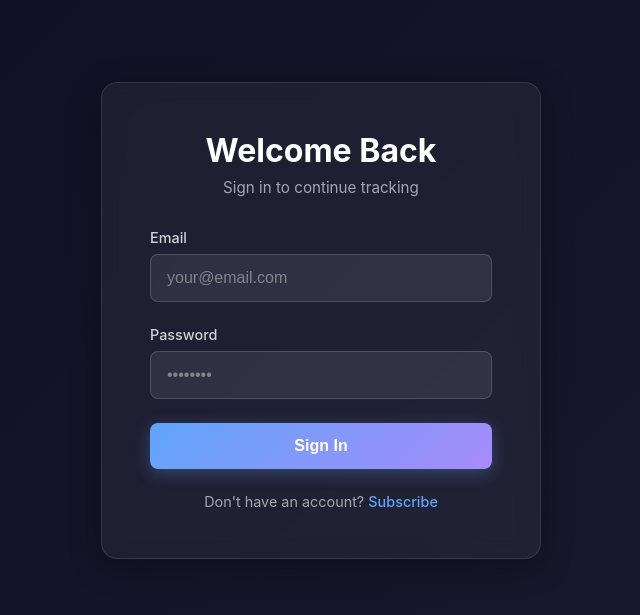
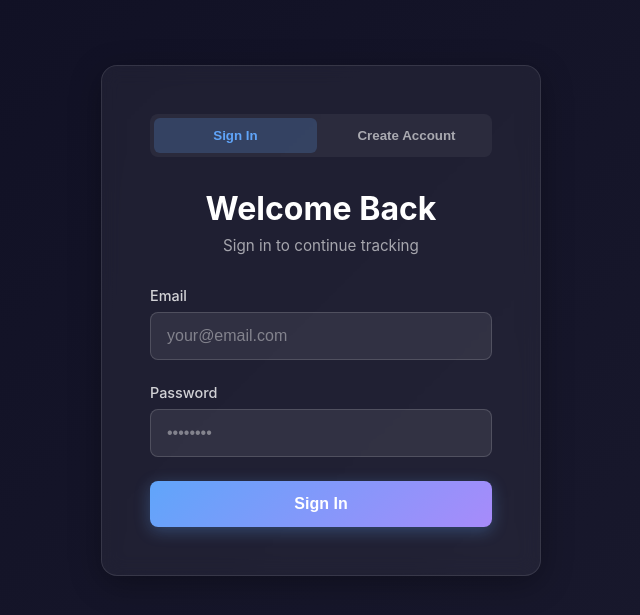
Before and after one commit to DenverDawgs18/Chronicle, a Flask app: page /login in a window 1280 px wide. Shown: the part 80-695 px from the top of the page, without its empty margins (319-959 px from the left). Run offline with Flask 3, Linux system fonts and the light colour scheme.

Commit message:
Improved onboarding

```diff
--- a/app.py
+++ b/app.py
@@ -92,30 +92,37 @@ def login():
 
     return render_template('login.html')
 
-@app.route('/register', methods=['POST'])
+@app.route('/register', methods=['GET', 'POST'])
 def register():
-    data = request.get_json()
-    email = data.get('email', '').lower().strip()
-    password = data.get('password', '')
+    if current_user.is_authenticated:
+        return redirect(url_for('tracker') if current_user.subscribed else url_for('subscribe'))
 
-    if not email or not password:
-        return jsonify({'error': 'Email and password required'}), 400
+    if request.method == 'POST':
+        data = request.get_json()
+        email = data.get('email', '').lower().strip()
+        password = data.get('password', '')
 
-    if len(password) < 8:
-        return jsonify({'error': 'Password must be at least 8 characters'}), 400
+        if not email or not password:
+            return jsonify({'error': 'Email and password required'}), 400
 
-    # Check if user already exists
-    if User.query.filter_by(email=email).first():
-        return jsonify({'error': 'Email already registered'}), 400
+        if len(password) < 8:
+            return jsonify({'error': 'Password must be at least 8 characters'}), 400
 
-    # Create new user
-    user = User(email=email)
-    user.set_password(password)
-    db.session.add(user)
-    db.session.commit()
+        # Check if user already exists
+        if User.query.filter_by(email=email).first():
+            return jsonify({'error': 'Email already registered'}), 400
 
-    login_user(user, remember=True)
-    return jsonify({'success': True, 'redirect': url_for('subscribe')})
+        # Create new user
+        user = User(email=email)
+        user.set_password(password)
+        db.session.add(user)
+        db.session.commit()
+
+        login_user(user, remember=True)
+        return jsonify({'success': True, 'redirect': url_for('subscribe')})
+
+    # GET request - render the login page (which has register toggle)
+    return render_template('login.html')
 
 @app.route('/logout')
 @login_required
@@ -221,7 +228,6 @@ def stripe_webhook():
         print(f"❌ Webhook error: {e}")
         return jsonify({'error': str(e)}), 400
 
-# API endpoint for checking subscription status
 @app.route('/api/subscription-status', methods=['GET'])
 @login_required
 def subscription_status():
--- a/static/login.css
+++ b/static/login.css
@@ -1,4 +1,4 @@
- main {
+   main {
       padding-top: 80px;
       display: flex;
       align-items: center;
@@ -19,6 +19,32 @@
       border-radius: 16px;
       padding: 48px;
       box-shadow: 0 8px 32px rgba(0, 0, 0, 0.3);
+    }
+
+    .mode-toggle {
+      display: flex;
+      gap: 8px;
+      margin-bottom: 32px;
+      background: rgba(255, 255, 255, 0.05);
+      padding: 4px;
+      border-radius: 8px;
+    }
+
+    .mode-btn {
+      flex: 1;
+      padding: 10px;
+      background: transparent;
+      border: none;
+      color: rgba(255, 255, 255, 0.6);
+      font-weight: 600;
+      cursor: pointer;
+      border-radius: 6px;
+      transition: all 0.3s ease;
+    }
+
+    .mode-btn.active {
+      background: rgba(96, 165, 250, 0.2);
+      color: #60a5fa;
     }
 
     .login-card h1 {
@@ -108,28 +134,15 @@
       display: block;
     }
 
-    .divider {
-      text-align: center;
-      margin: 24px 0;
-      color: rgba(255, 255, 255, 0.4);
-      font-size: 0.9em;
+    .password-hint {
+      font-size: 0.85em;
+      color: rgba(255, 255, 255, 0.5);
+      margin-top: 4px;
+      display: none;
     }
 
-    .alt-action {
-      text-align: center;
-      margin-top: 24px;
-      color: rgba(255, 255, 255, 0.6);
-      font-size: 0.9em;
-    }
-
-    .alt-action a {
-      color: #60a5fa;
-      text-decoration: none;
-      font-weight: 500;
-    }
-
-    .alt-action a:hover {
-      text-decoration: underline;
+    .password-hint.show {
+      display: block;
     }
 
     @media (max-width: 768px) {
--- a/static/login.js
+++ b/static/login.js
@@ -1,6 +1,38 @@
-    const form = document.getElementById('loginForm');
+   const form = document.getElementById('authForm');
     const errorMessage = document.getElementById('errorMessage');
     const submitBtn = document.getElementById('submitBtn');
+    const formTitle = document.getElementById('formTitle');
+    const formSubtitle = document.getElementById('formSubtitle');
+    const loginModeBtn = document.getElementById('loginModeBtn');
+    const registerModeBtn = document.getElementById('registerModeBtn');
+    const passwordHint = document.getElementById('passwordHint');
+    const passwordInput = document.getElementById('password');
+
+    let isLoginMode = true;
+
+    loginModeBtn.addEventListener('click', () => {
+      isLoginMode = true;
+      loginModeBtn.classList.add('active');
+      registerModeBtn.classList.remove('active');
+      formTitle.textContent = 'Welcome Back';
+      formSubtitle.textContent = 'Sign in to continue tracking';
+      submitBtn.textContent = 'Sign In';
+      passwordInput.setAttribute('autocomplete', 'current-password');
+      passwordHint.classList.remove('show');
+      errorMessage.classList.remove('show');
+    });
+
+    registerModeBtn.addEventListener('click', () => {
+      isLoginMode = false;
+      registerModeBtn.classList.add('active');
+      loginModeBtn.classList.remove('active');
+      formTitle.textContent = 'Create Account';
+      formSubtitle.textContent = 'Start your VBT journey';
+      submitBtn.textContent = 'Create Account';
+      passwordInput.setAttribute('autocomplete', 'new-password');
+      passwordHint.classList.add('show');
+      errorMessage.classList.remove('show');
+    });
 
     form.addEventListener('submit', async (e) => {
       e.preventDefault();
@@ -10,10 +42,12 @@
 
       errorMessage.classList.remove('show');
       submitBtn.disabled = true;
-      submitBtn.textContent = 'Signing in...';
+      submitBtn.textContent = isLoginMode ? 'Signing in...' : 'Creating account...';
+
+      const endpoint = isLoginMode ? '/login' : '/register';
 
       try {
-        const response = await fetch('/login', {
+        const response = await fetch(endpoint, {
           method: 'POST',
           headers: {
             'Content-Type': 'application/json',
@@ -26,15 +60,15 @@
         if (response.ok) {
           window.location.href = data.redirect || '/tracker';
         } else {
-          errorMessage.textContent = data.error || 'Invalid credentials';
+          errorMessage.textContent = data.error || 'An error occurred';
           errorMessage.classList.add('show');
           submitBtn.disabled = false;
-          submitBtn.textContent = 'Sign In';
+          submitBtn.textContent = isLoginMode ? 'Sign In' : 'Create Account';
         }
       } catch (error) {
         errorMessage.textContent = 'An error occurred. Please try again.';
         errorMessage.classList.add('show');
         submitBtn.disabled = false;
-        submitBtn.textContent = 'Sign In';
+        submitBtn.textContent = isLoginMode ? 'Sign In' : 'Create Account';
       }
     });
--- a/templates/login.html
+++ b/templates/login.html
@@ -19,12 +19,17 @@
   <main>
     <div class="login-container">
       <div class="login-card">
-        <h1>Welcome Back</h1>
-        <p class="subtitle">Sign in to continue tracking</p>
+        <div class="mode-toggle">
+          <button class="mode-btn active" id="loginModeBtn">Sign In</button>
+          <button class="mode-btn" id="registerModeBtn">Create Account</button>
+        </div>
+
+        <h1 id="formTitle">Welcome Back</h1>
+        <p class="subtitle" id="formSubtitle">Sign in to continue tracking</p>
 
         <div id="errorMessage" class="error-message"></div>
 
-        <form id="loginForm">
+        <form id="authForm">
           <div class="form-group">
             <label for="email">Email</label>
             <input
@@ -47,18 +52,16 @@
               required
               autocomplete="current-password"
             >
+            <div class="password-hint" id="passwordHint">Password must be at least 8 characters</div>
           </div>
 
           <button type="submit" class="submit-btn" id="submitBtn">Sign In</button>
         </form>
-
-        <div class="alt-action">
-          Don't have an account? <a href="/subscribe">Subscribe</a>
-        </div>
       </div>
     </div>
   </main>
 
+
   <script src="../static/login.js"></script>
 </body>
 </html>
```
Also changed, not shown: templates/subscribe.html (+13 -6 lines), 1 other file.
